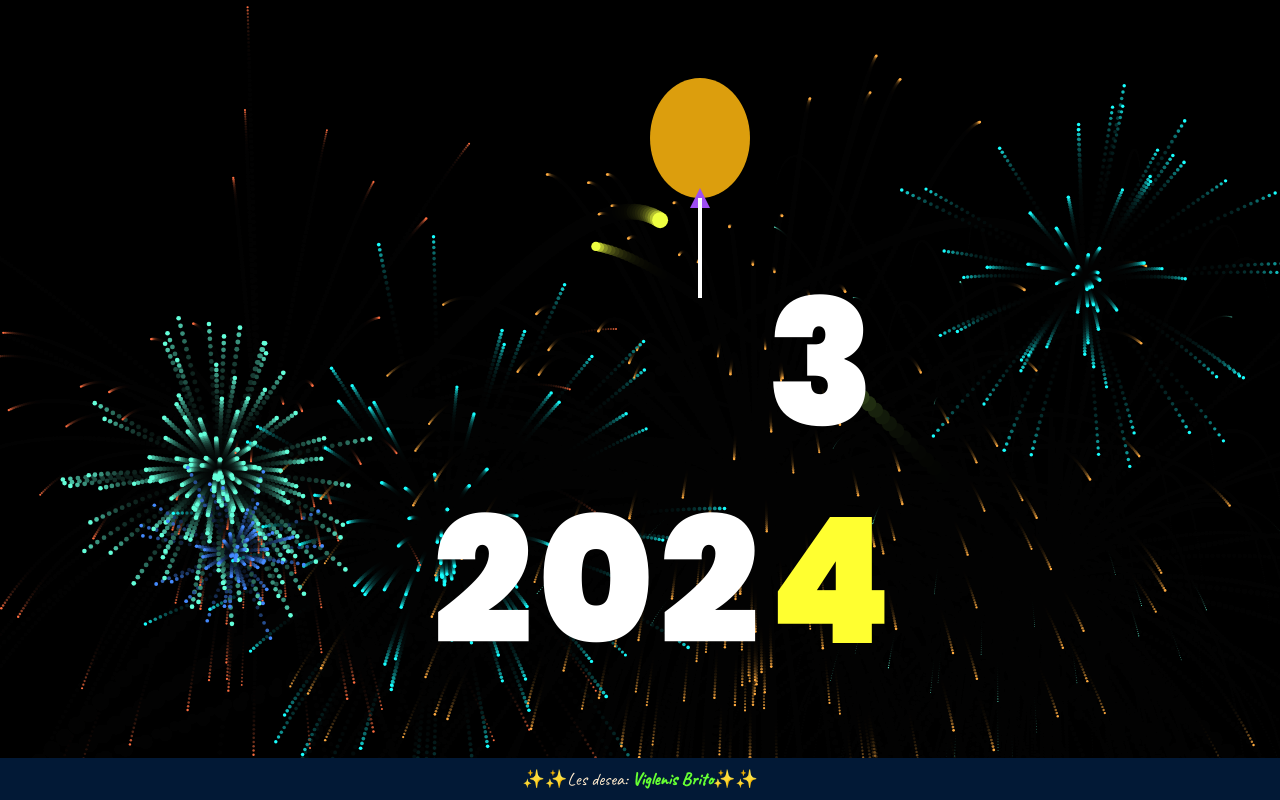
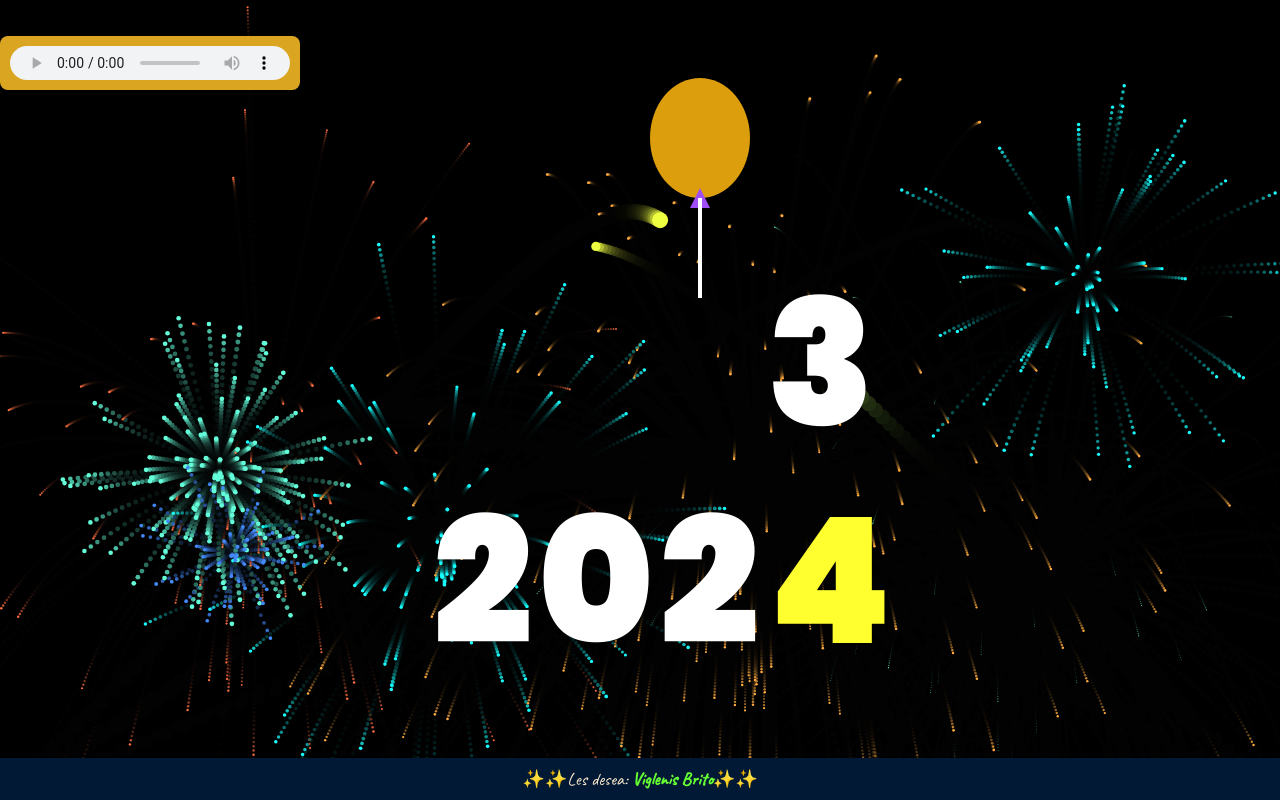
Before and after one commit to Viglenis08/new_year, a plain HTML site: page index.html in a window 1280 px wide. Drawn offline with Linux system fonts and the light colour scheme; a web font is replaced by a local one.

Commit message:
version con audio

```diff
--- a/index.html
+++ b/index.html
@@ -66,6 +66,12 @@
         <div class="msg3">✨✨Les desea: <span> Viglenis  </span><span>  Brito</span>✨✨</div>
     </footer>
     <script src="script.js"></script>
+    <audio class="audio" id="miAudio" controls>
+  <source src="felizaño.mp3" type="audio/mp4">
+
+</audio>
+
+
 </body>
 
 </html>
--- a/script.js
+++ b/script.js
@@ -109,3 +109,6 @@ function Run() {
   }
   requestAnimationFrame(Run);
 }
+
+// Obtener el elemento de audio
+var miAudio = document.getElementById("miAudio");
--- a/style.css
+++ b/style.css
@@ -10,6 +10,12 @@
   -webkit-transition: all 100ms ease-in;
   transition: all 100ms ease-in;
 }
+.audio {
+  background-color: goldenrod;
+  padding: 10px;
+  border-radius: 8px;
+}
+
 
 body {
   overflow: hidden;
```
Also changed, not shown: 1 other file.
